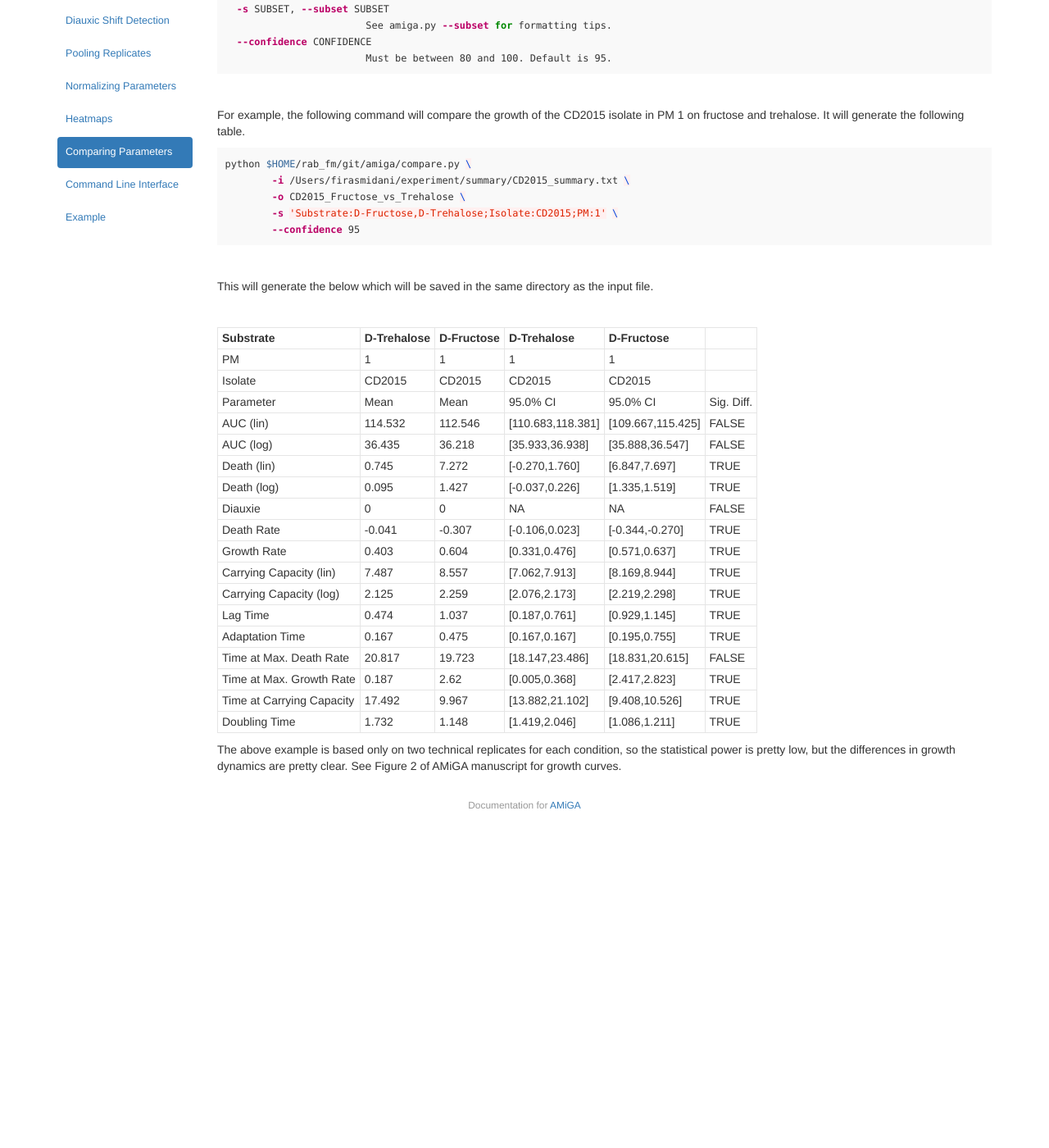
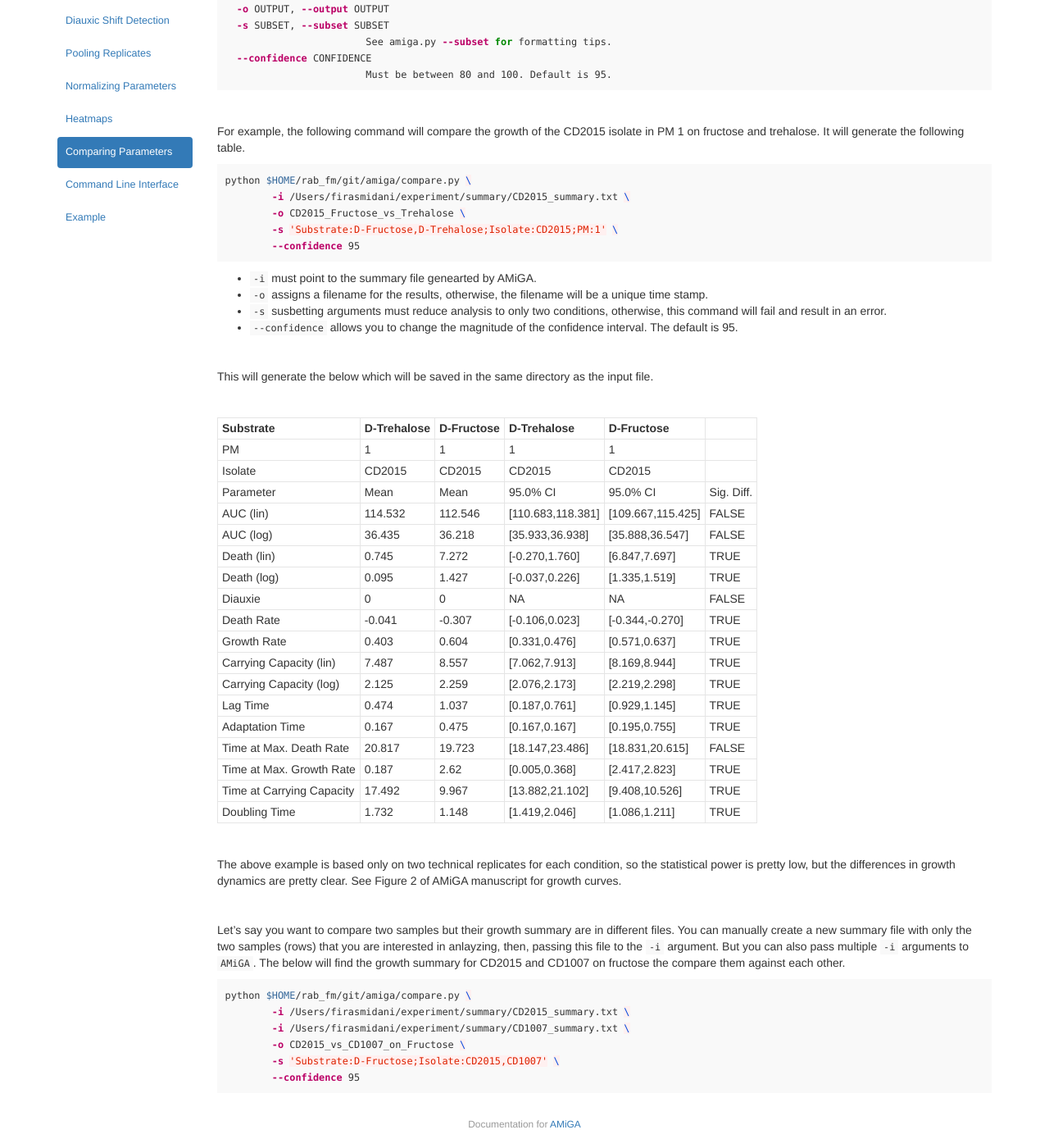
Before and after one commit to firasmidani/amiga, a Jekyll site: the page built from docs/_posts/2020-11-05-comparing.md, in a window 1280 px wide and 1400 px high, scrolled down 452 px. Shown: the whole window at 82% size. Built offline with Jekyll 4.4.1, drawn with Linux system fonts in a browser that asks for light colours; before the commit the page ends 1463 px from its top, so only the background shows below that; some of the changed text lies outside the part shown.

Commit message:
docs: updated

````diff
--- a/docs/_posts/2020-11-05-comparing.md
+++ b/docs/_posts/2020-11-05-comparing.md
@@ -7,7 +7,7 @@ use_math: false
 order: 13
 ---
 
-Users can directly compare growth parameters for two samples or two conditions using `compare.py`.
+Users can directly compare growth parameters for two samples or two conditions using `compare.py`. This assumes that you have already analyzed your samples with `AMiGA`.
 
 <br/>
 
@@ -44,6 +44,10 @@ python $HOME/rab_fm/git/amiga/compare.py \
 	-s 'Substrate:D-Fructose,D-Trehalose;Isolate:CD2015;PM:1' \
 	--confidence 95
 ```
+- `-i` must point to the summary file genearted by AMiGA.
+- `-o` assigns a filename for the results, otherwise, the filename will be a unique time stamp.
+- `-s` susbetting arguments must reduce analysis to only two conditions, otherwise, this command will fail and result in an error.
+- `--confidence` allows you to change the magnitude of the confidence interval. The default is 95.
 
 <br/>
 
@@ -72,4 +76,19 @@ This will generate the below which will be saved in the same directory as the in
 | Time at Carrying Capacity | 17.492      | 9.967      | [13.882,21.102]   | [9.408,10.526]    | TRUE       |
 | Doubling Time             | 1.732       | 1.148      | [1.419,2.046]     | [1.086,1.211]     | TRUE       |
 
+<br/>
+
 The above example is based only on two technical replicates for each condition, so the statistical power is pretty low, but the differences in growth dynamics are pretty clear. See Figure 2 of AMiGA manuscript for growth curves.
+
+<br/>
+
+Let's say you want to compare two samples but their growth summary are in different files. You can manually create a new summary file with only the two samples (rows) that you are interested in anlayzing, then, passing this file to the `-i` argument. But you can also pass multiple `-i` arguments to `AMiGA`. The below will find the growth summary for CD2015 and CD1007 on fructose the compare them against each other.
+
+```bash
+python $HOME/rab_fm/git/amiga/compare.py \
+	-i /Users/firasmidani/experiment/summary/CD2015_summary.txt \
+	-i /Users/firasmidani/experiment/summary/CD1007_summary.txt \
+	-o CD2015_vs_CD1007_on_Fructose \
+	-s 'Substrate:D-Fructose;Isolate:CD2015,CD1007' \
+	--confidence 95
+```
````
